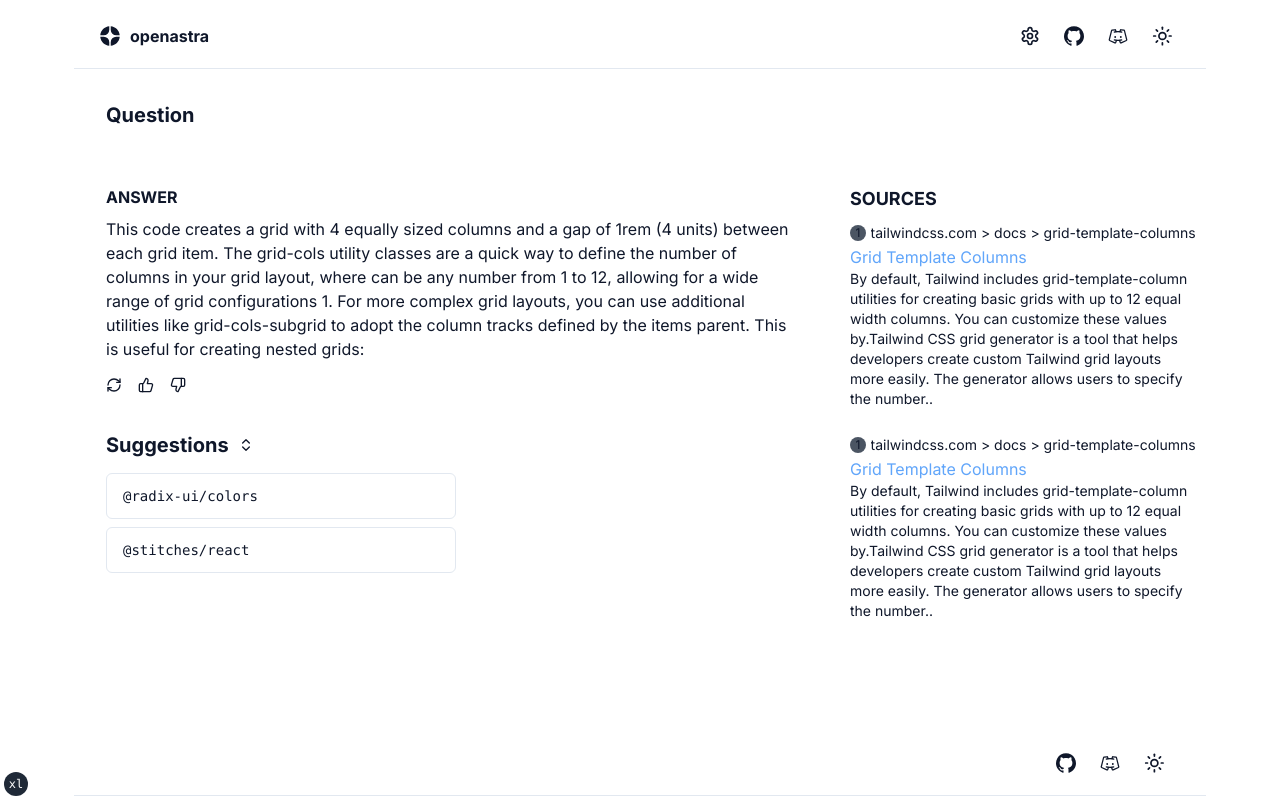
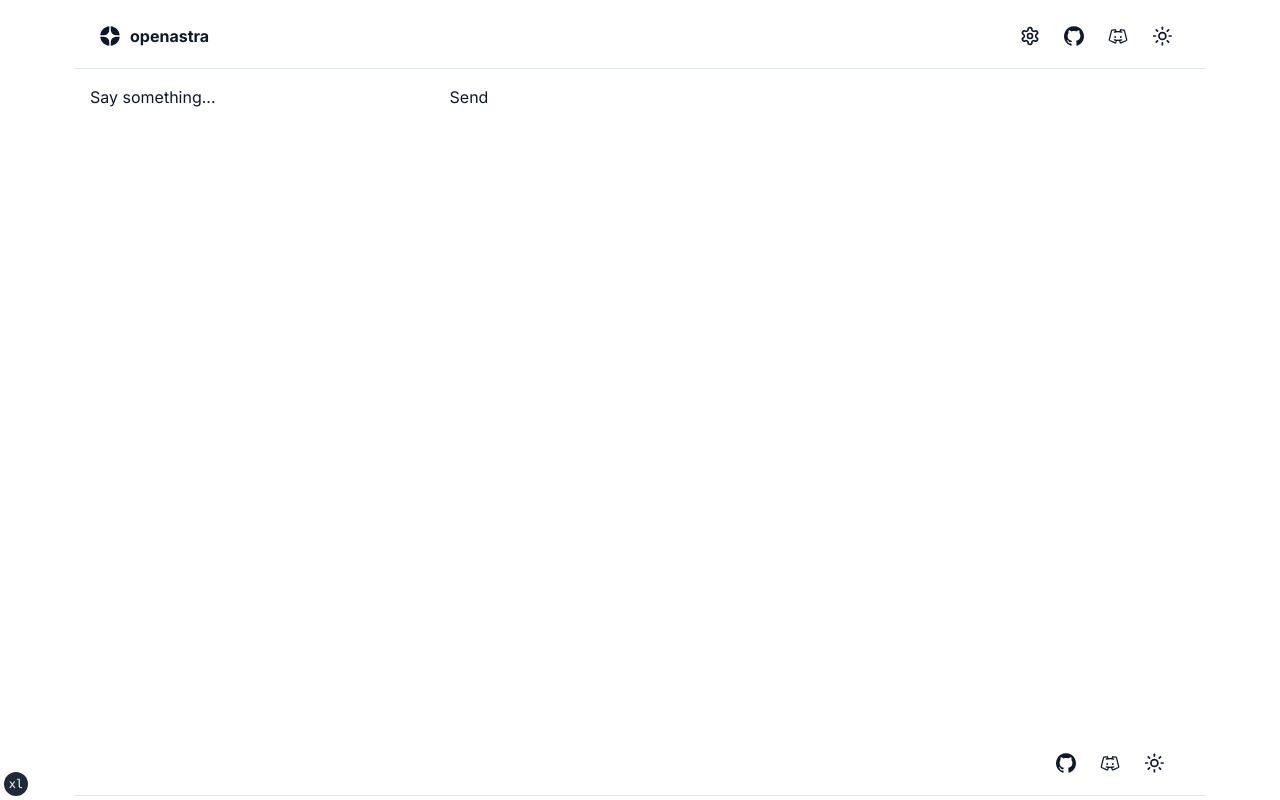
Before and after one commit to NeuclaiLabs/centroid, a Next.js app: page /search in a window 1280 px wide. Built offline with nearby package versions, Linux system fonts and the light colour scheme.

Commit message:
feat: adding vercel ai

```diff
--- /dev/null
+++ b/app/api/chat/route.ts
@@ -0,0 +1,27 @@
+import { OpenAIStream, StreamingTextResponse } from "ai"
+import OpenAI from "openai"
+
+// Create an OpenAI API client (that's edge friendly!)
+const openai = new OpenAI({
+  apiKey: process.env.OPENAI_API_KEY || "None",
+  baseURL: "http://localhost:11434/v1",
+})
+
+// Set the runtime to edge for best performance
+export const runtime = "edge"
+
+export async function POST(req: Request) {
+  const { messages } = await req.json()
+  // Ask OpenAI for a streaming chat completion given the prompt
+  const response = await openai.chat.completions.create({
+    model: "deepseek-coder:1.3b-base",
+    stream: true,
+    messages,
+  })
+  console.log(messages, response)
+
+  // Convert the response into a friendly text-stream
+  const stream = OpenAIStream(response)
+  // Respond with the stream
+  return new StreamingTextResponse(stream)
+}
--- a/app/search/page.tsx
+++ b/app/search/page.tsx
@@ -1,12 +1,34 @@
 "use client"
+
+import { useChat } from "ai/react"
 
 import { Conversation } from "@/components/conversation"
 
 export default function IndexPage() {
+  const { messages, input, handleInputChange, handleSubmit } = useChat()
+
   return (
     // Ensuring the main container allows for full height alignment
     <section className="container mx-auto flex min-h-full flex-col  p-4 pb-10">
-      <Conversation />
+      <div>
+        <ul>
+          {messages.map((m, index) => (
+            <li key={index}>
+              {m.role === "user" ? "User: " : "AI: "}
+              {m.content}
+            </li>
+          ))}
+        </ul>
+
+        <form onSubmit={handleSubmit}>
+          <label>
+            Say something...
+            <input value={input} onChange={handleInputChange} />
+          </label>
+          <button type="submit">Send</button>
+        </form>
+      </div>
+      {/* <Conversation /> */}
     </section>
   )
 }
--- a/package.json
+++ b/package.json
@@ -23,11 +23,13 @@
     "@radix-ui/react-separator": "^1.0.3",
     "@radix-ui/react-slot": "^1.0.2",
     "@radix-ui/react-toast": "^1.1.5",
+    "ai": "^3.0.12",
     "class-variance-authority": "^0.4.0",
     "clsx": "^1.2.1",
     "lucide-react": "0.105.0-alpha.4",
     "next": "^14.1.3",
     "next-themes": "^0.2.1",
+    "openai": "^4.29.0",
     "react": "^18.2.0",
     "react-dom": "^18.2.0",
     "react-hook-form": "^7.51.0",
```
Also changed, not shown: 1 other file (tests, documents, lock files or other folders).
